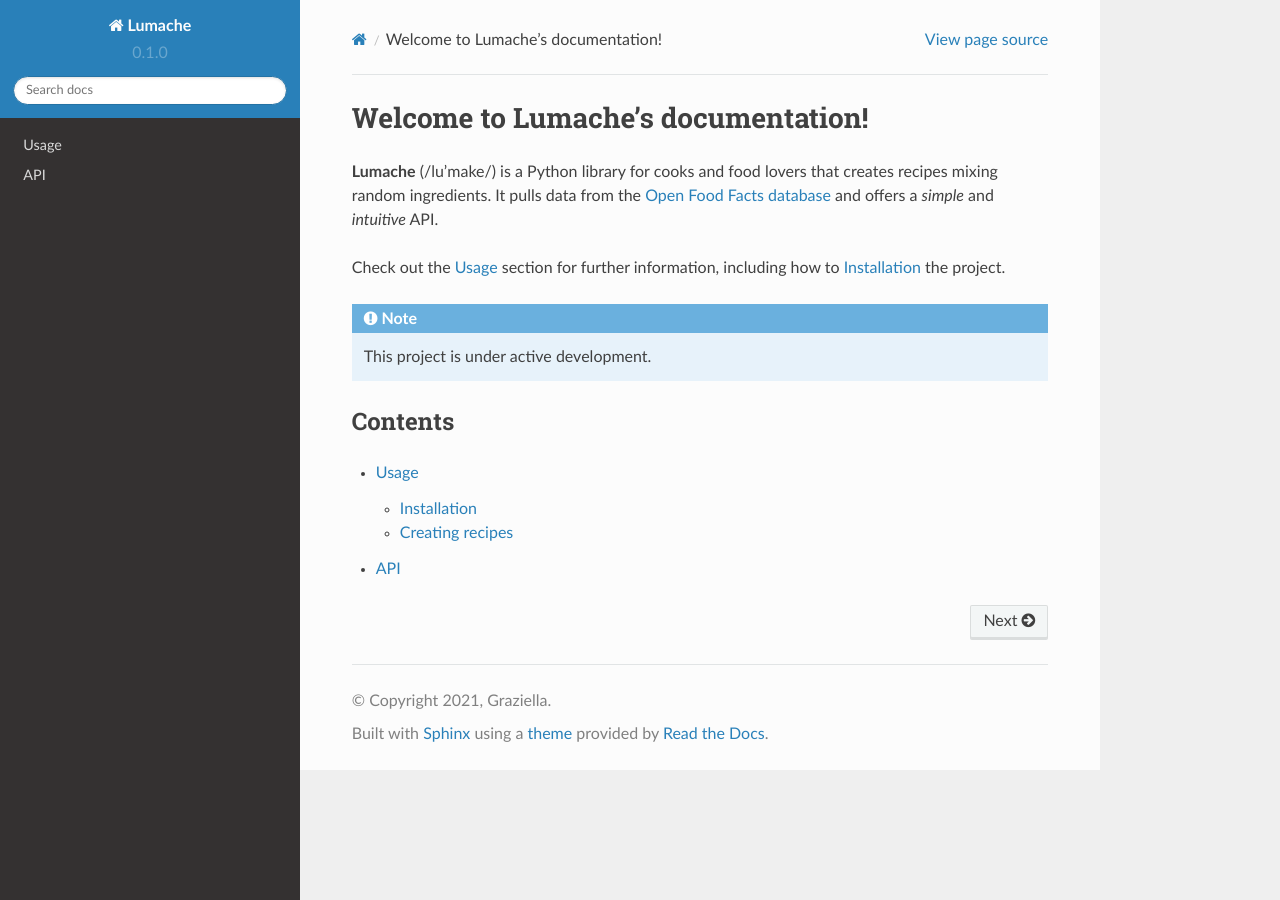
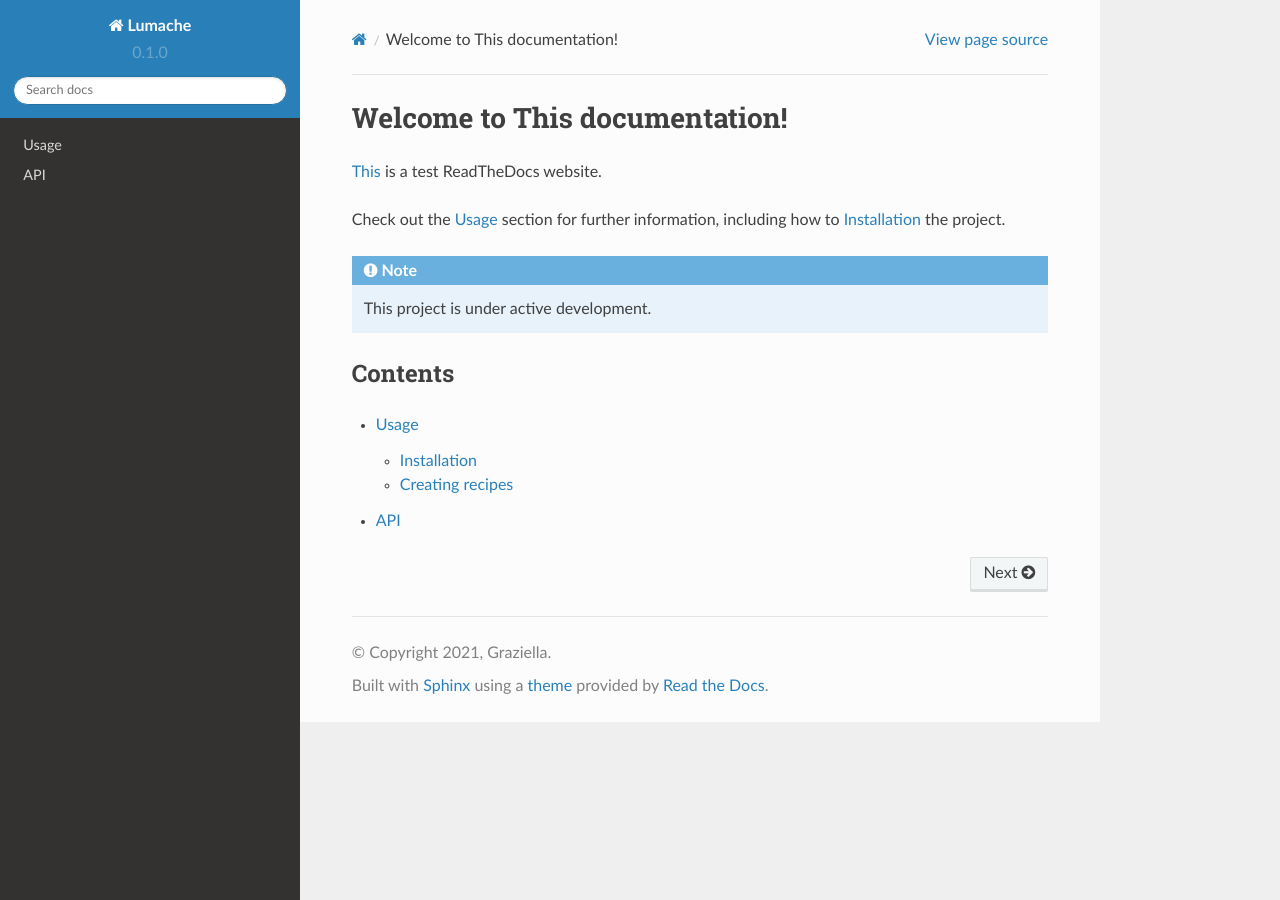
Before and after one commit to ZacharyGao/ReadTheDocs, a Sphinx documentation site: the page built from docs/source/index.rst, in a window 1280 px wide. Built offline with Sphinx 7.4.7 and the Read the Docs theme 2.0.0, drawn with Linux system fonts in a browser that asks for light colours.

Commit message:
Update index.rst

```diff
--- a/docs/source/index.rst
+++ b/docs/source/index.rst
@@ -1,10 +1,7 @@
-Welcome to Lumache's documentation!
+Welcome to This documentation!
 ===================================
 
-**Lumache** (/lu'make/) is a Python library for cooks and food lovers
-that creates recipes mixing random ingredients.
-It pulls data from the `Open Food Facts database <https://world.openfoodfacts.org/>`_
-and offers a *simple* and *intuitive* API.
+`This <https://readthedocs-zach.readthedocs.io>`_ is a test ReadTheDocs website.
 
 Check out the :doc:`usage` section for further information, including
 how to :ref:`installation` the project.
```
